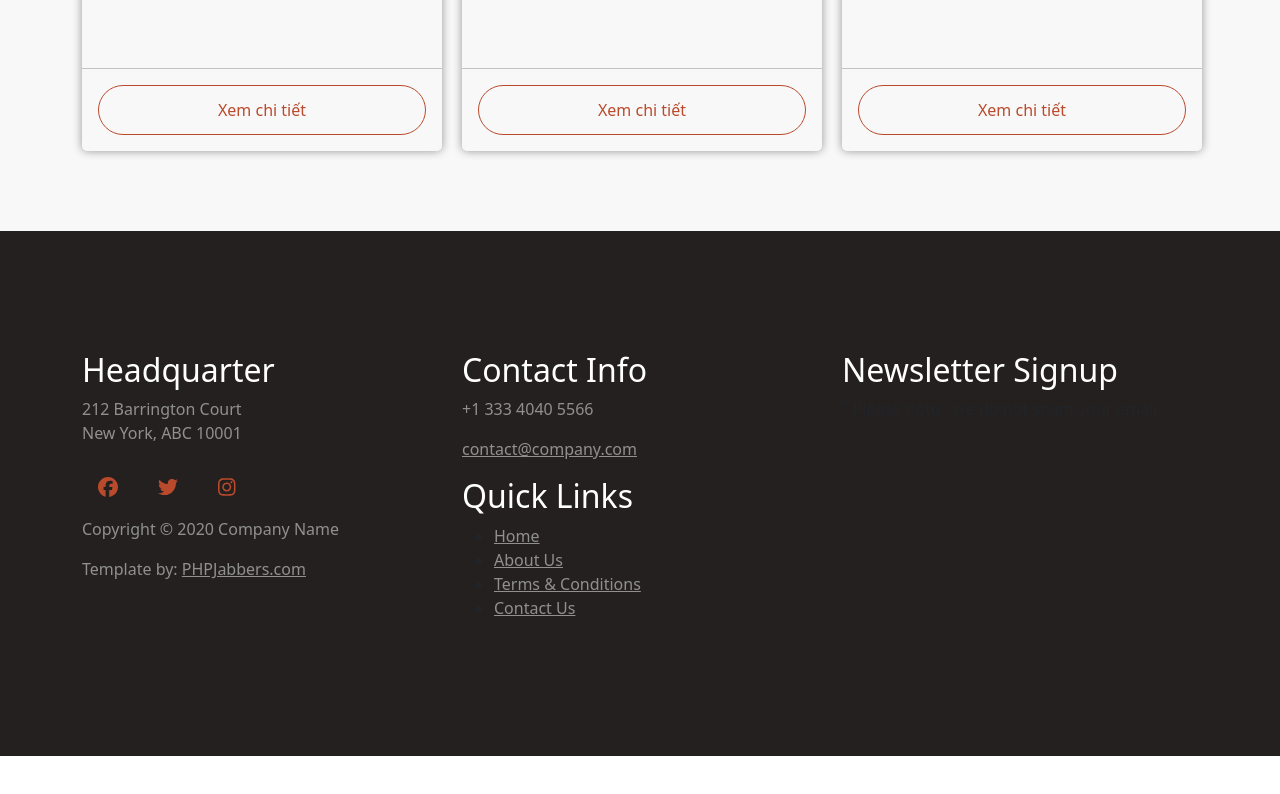
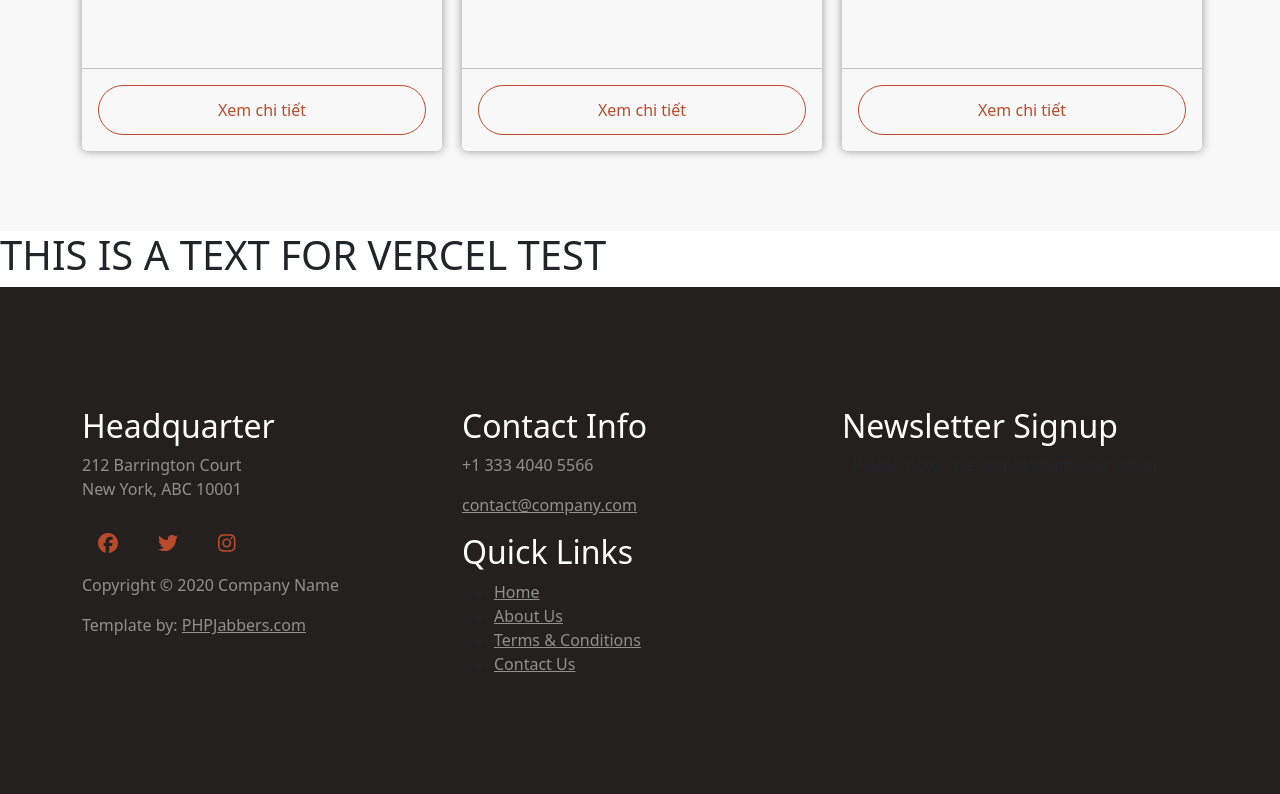
Before and after one commit to bluez44/PIP-Frontend, a React (Create React App) app: page / in a window 1280 px wide. Shown: the part 1713-2507 px from the top of the page. Before the commit the page ends 2469 px from the top, so only its background shows below. Built offline with nearby package versions, Linux system fonts and the light colour scheme.

Commit message:
Vercel test

```diff
--- a/src/App.js
+++ b/src/App.js
@@ -30,6 +30,7 @@ function App() {
           <Route path="/" element={<Home/>} />
           <Route path="/jobs" element={<Jobs/>} />
         </Routes>
+        <h1>THIS IS A TEXT FOR VERCEL TEST</h1>
         <Footer/>
       </div>
     </BrowserRouter>
```
